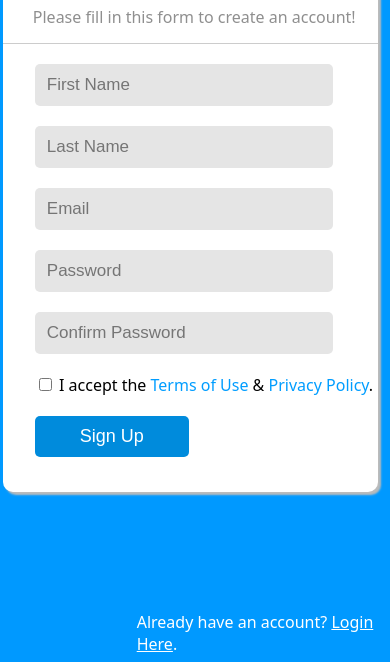
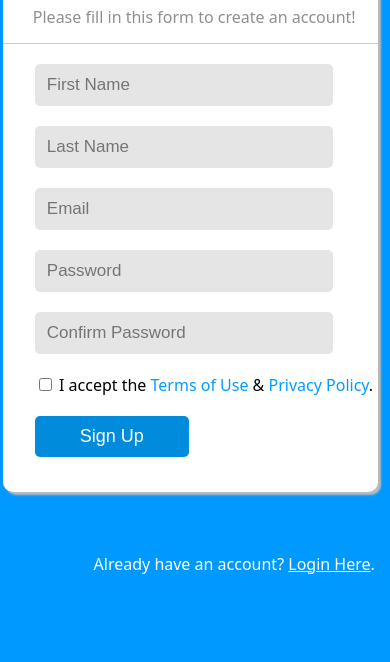
Before and after one commit to johanfortus/signupdemo, a plain HTML site: page index.html in a window 390 px wide. Shown: the part 182-844 px from the top of the page. Drawn offline with Linux system fonts and the light colour scheme.

Commit message:
Update style.css

```diff
--- a/style.css
+++ b/style.css
@@ -225,8 +225,8 @@ justify-content: center;
         position: absolute;
         top: 1020px;
         left: 23%;
-        margin-top: -60%;
-        margin-left: 47px;
+        margin-top: -75%;
+        margin-left: 1%;
         padding-top: 7px;
         border-radius: 10px;
         color: white;
```
